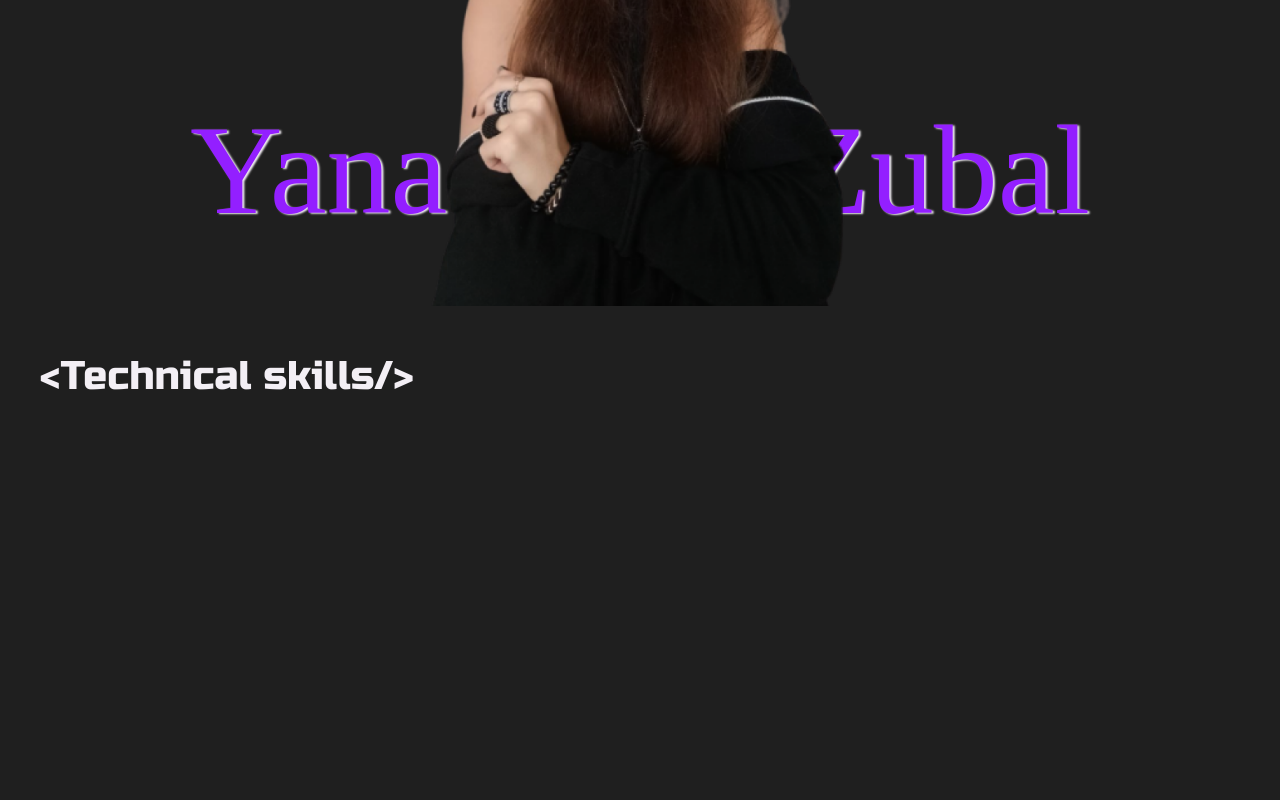
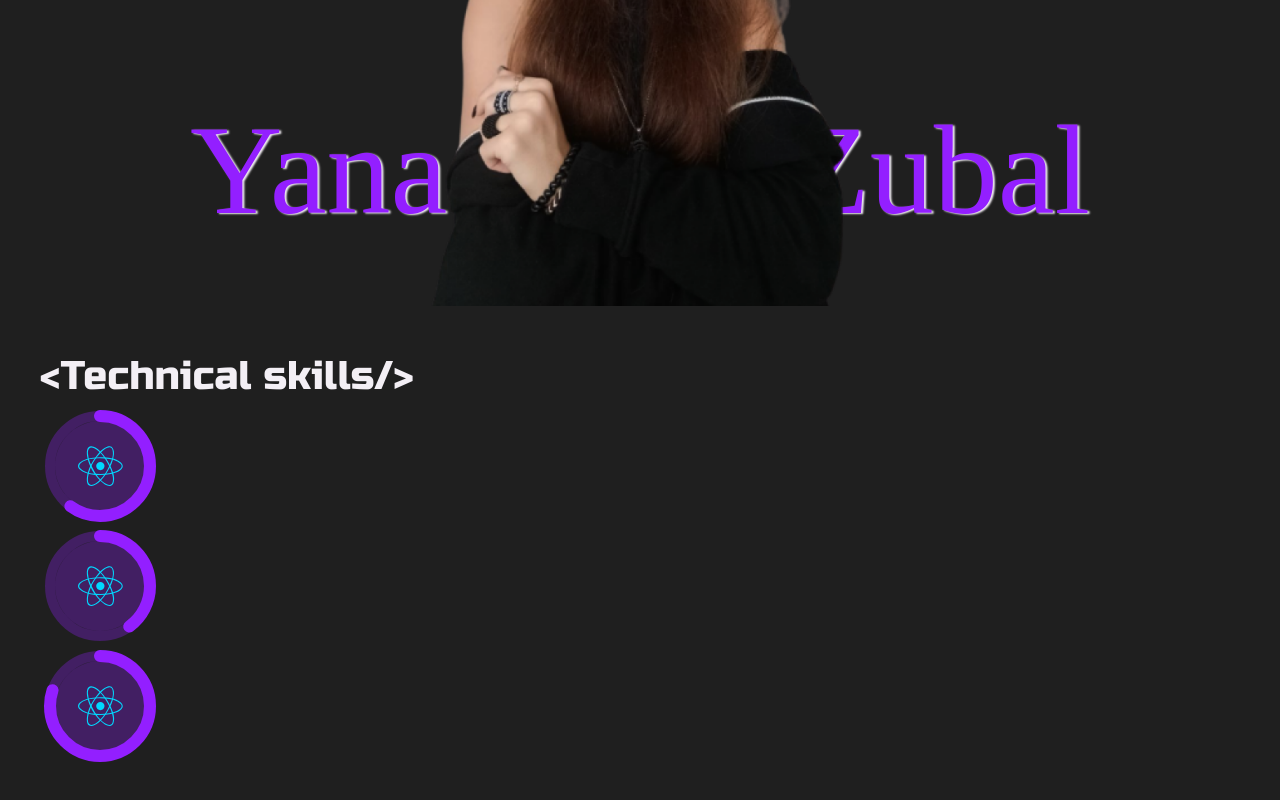
Before and after one commit to ZubalYana/Portfolio, a React (Vite) app: page /about in a window 1280 px wide. Shown: the part 494-1294 px from the top of the page. Built offline with nearby package versions, Linux system fonts and the light colour scheme; a web font is replaced by a local one.

Commit message:
create circle progressbar component, polish the styles

```diff
--- a/package.json
+++ b/package.json
@@ -17,7 +17,9 @@
     "react": "^18.3.1",
     "react-dom": "^18.3.1",
     "react-modal": "^3.16.3",
-    "react-router-dom": "^7.1.1"
+    "react-router-dom": "^7.1.1",
+    "react-slick": "^0.30.3",
+    "slick-carousel": "^1.8.1"
   },
   "devDependencies": {
     "@eslint/js": "^9.17.0",
--- a/src/components/AboutMe/AboutMe.jsx
+++ b/src/components/AboutMe/AboutMe.jsx
@@ -5,6 +5,9 @@ import { faGithub, faInstagram, faTelegram } from '@fortawesome/free-brands-svg-
 import { faEnvelope } from '@fortawesome/free-solid-svg-icons';
 import { faPhone } from '@fortawesome/free-solid-svg-icons';
 import './AboutMe.css';
+import CircleProgressbar from '../CircleProgressbar/CircleProgressbar';
+import reactIcon from '/technologies/react.svg';
+import { icon } from '@fortawesome/fontawesome-svg-core';
 export default function AboutMe() {
   let technicalSkills = [
     {
@@ -12,182 +15,178 @@ export default function AboutMe() {
       icon: '/technologies/html.svg',
       techType: 'Front-End Development',
       description: 'Active use in all projects with 2.5 years of experience.',
+      progress: 90,
     },
     {
       name: 'CSS',
       icon: '/technologies/css.svg',
       techType: 'Front-End Development',
       description: 'An enjoyable and well-experienced technology with 2.5 years of experience.',
+      progress: 85,
     },
     {
       name: 'SCSS',
       icon: '/technologies/scss.svg',
       techType: 'Front-End Development',
       description: 'Used for advanced styling with a focus on reusability and maintainability.',
+      progress: 80,
     },
     {
       name: 'JavaScript',
       icon: '/technologies/javascript.svg',
       techType: 'Front-End & Back-End Development',
       description: 'Core scripting language for dynamic web content, 2.5 years of experience.',
+      progress: 75,
     },
     {
       name: 'Node.js',
       icon: '/technologies/nodeJs.svg',
       techType: 'Back-End Development',
       description: 'JavaScript runtime for building scalable server-side applications.',
+      progress: 70,
     },
     {
       name: 'Bootstrap',
       icon: '/technologies/bootstrap.svg',
       techType: 'Front-End Development',
       description: 'A front-end framework for creating responsive, mobile-first web designs.',
+      progress: 65,
     },
     {
       name: 'MongoDB',
       icon: '/technologies/mongoDB.svg',
       techType: 'Back-End Development',
       description: 'A NoSQL database used for storing unstructured data in a flexible format.',
+      progress: 60,
     },
     {
       name: 'Figma',
       icon: '/technologies/figma.svg',
       techType: 'Design',
       description: 'Design tool for creating user interfaces, wireframes, and prototypes.',
+      progress: 75,
     },
     {
       name: 'Multer',
       icon: '/technologies/multer.svg',
       techType: 'Back-End Development',
       description: 'Middleware for handling file uploads in Node.js applications.',
+      progress: 55,
     },
     {
       name: 'ClickUp',
       icon: '/technologies/clickup.png',
       techType: 'Project Management',
       description: 'A productivity platform used for organizing tasks, timelines, and collaboration.',
+      progress: 70,
     },
     {
       name: 'Cookies',
       icon: '/technologies/cookies.svg',
       techType: 'Web Development',
       description: 'Used for storing data on the client-side to manage sessions and preferences.',
+      progress: 65,
     },
     {
       name: 'LocalStorage',
       icon: '/technologies/localStorage.svg',
       techType: 'Web Development',
       description: 'Browser storage mechanism for storing data locally on the user’s device.',
+      progress: 60,
     },
     {
       name: 'Postman',
       icon: '/technologies/postman.svg',
       techType: 'API Testing',
       description: 'A tool for testing APIs, sending requests, and analyzing responses.',
+      progress: 85,
     },
     {
       name: 'Tailwind CSS',
       icon: '/technologies/tailwind.svg',
       techType: 'Front-End Development',
       description: 'A utility-first CSS framework for rapid UI development.',
+      progress: 80,
     },
     {
       name: 'React',
       icon: '/technologies/react.svg',
       techType: 'Front-End Development',
       description: 'A JavaScript library for building user interfaces, primarily for single-page applications.',
+      progress: 70,
     },
     {
       name: 'Express.js',
       icon: '/technologies/express.png',
       techType: 'Back-End Development',
       description: 'A minimalist web framework for Node.js to build RESTful APIs.',
+      progress: 75,
     },
     {
       name: 'Axios',
       icon: '/technologies/axios.png',
       techType: 'Front-End & Back-End Development',
       description: 'A promise-based HTTP client for making requests to APIs.',
+      progress: 85,
     },
     {
       name: 'jQuery',
       icon: '/technologies/jquery.svg',
       techType: 'Front-End Development',
       description: 'A JavaScript library to simplify DOM manipulation and event handling.',
+      progress: 50,
     },
     {
       name: 'Font Awesome',
       icon: '/technologies/fontawesome.svg',
       techType: 'Front-End Development',
       description: 'A library of vector icons and social logos for web projects.',
+      progress: 90,
     },
     {
       name: 'Git/GitHub',
       icon: '/technologies/github.svg',
       techType: 'Version Control',
       description: 'A version control system for tracking changes in code and collaborating with teams.',
+      progress: 80,
     },
-    // {
-    //   name: 'JWT',
-    //   icon: '',
-    //   techType: 'Security',
-    //   description: 'JSON Web Tokens used for secure data transmission between parties.',
-    // },
-    // {
-    //   name: 'Bcrypt',
-    //   icon: '',
-    //   techType: 'Security',
-    //   description: 'A library for hashing passwords and ensuring data security.',
-    // },
-    // {
-    //   name: 'React Routes',
-    //   icon: '',
-    //   techType: 'Front-End Development',
-    //   description: 'A routing library for React that allows navigation between views in a single-page app.',
-    // },
     {
       name: 'Zustand',
       icon: '/technologies/zustand.png',
       techType: 'State Management',
       description: 'A small, fast state-management library for React.',
+      progress: 40,
     },
     {
       name: 'Redux',
       icon: '/technologies/redux.svg',
       techType: 'State Management',
       description: 'A predictable state container for JavaScript apps, useful for large-scale apps.',
+      progress: 60,
     },
-    // {
-    //   name: 'Socket.io',
-    //   icon: '',
-    //   techType: 'Real-Time Communication',
-    //   description: 'A library for real-time, bidirectional communication between web clients and servers.',
-    // },
     {
       name: 'OnRender',
       icon: '/technologies/onrender.png',
       techType: 'Deployment',
       description: 'A platform for deploying and hosting web applications.',
+      progress: 55,
     },
     {
       name: 'Koyeb',
       icon: '/technologies/koyeb.png',
       techType: 'Deployment',
       description: 'Cloud platform for deploying web apps and APIs with ease.',
+      progress: 50,
     },
-    // {
-    //   name: 'JSONPlaceholder',
-    //   icon: '',
-    //   techType: 'API Testing',
-    //   description: 'A free fake online REST API for testing and prototyping.',
-    // },
     {
       name: 'Material UI',
       icon: '/technologies/materialUI.png',
       techType: 'Front-End Development',
       description: 'A popular React UI framework for building modern, responsive, and customizable user interfaces.',
+      progress: 75,
     },
   ];
+
 
   return (
     <div className="wrap w-full min-h-screen bg-customBlack">
@@ -223,9 +222,13 @@ export default function AboutMe() {
         </div>
       </section>
 
-      <section className='w-full h-[100vh] p-10'>
-        <h3 className='sectionTitle'>{'<Technical skills/>'}</h3>
-      </section>
+      <section className="w-full h-[100vh] p-10">
+        <h3 className="sectionTitle">{'<Technical skills/>'}</h3>
+        <CircleProgressbar icon={reactIcon} progress="60" />
+        <CircleProgressbar icon={reactIcon} progress="40" />
+        <CircleProgressbar icon={reactIcon} progress="80" />
+
+        </section>
     </div>
   );
 }
--- /dev/null
+++ b/src/components/CircleProgressbar/CircleProgressbar.css
@@ -0,0 +1,51 @@
+.circle-progressbar {
+    position: relative;
+    width: 120px;
+    height: 120px;
+  }
+
+  .circle-progressbar__svg {
+    position: absolute;
+    top: 0;
+    left: 0;
+    width: 100%;
+    height: 100%;
+    transform: rotate(-90deg);
+    z-index: 15;
+  }
+
+  .circle-progressbar__background {
+    fill: none;
+    stroke: rgba(147, 31, 255, 0.3);
+    stroke-width: 10;
+    z-index: 15;
+  }
+
+  .circle-progressbar__progress {
+    fill: none;
+    stroke: #931FFF;
+    stroke-width: 12;
+    stroke-linecap: round;
+    transition: stroke-dashoffset 0.3s ease-in-out;
+    z-index: 15;
+  }
+
+  .circle-progressbar__icon {
+    position: relative;
+    z-index: 1;
+    width: 75%;
+    height: 75%;
+    background: rgba(147, 31, 255, 0.3);
+    border-radius: 50%;
+    display: flex;
+    align-items: center;
+    justify-content: center;
+    top: 50%;
+    left: 50%;
+    transform: translate(-50%, -50%);
+  }
+
+  .circle-progressbar__icon img {
+    width: 45px;
+    height: 45px;
+  }
--- /dev/null
+++ b/src/components/CircleProgressbar/CircleProgressbar.jsx
@@ -0,0 +1,47 @@
+import React from 'react';
+import PropTypes from 'prop-types';
+import './CircleProgressbar.css';
+
+const CircleProgressbar = ({ icon, progress }) => {
+  const circleRadius = 50;
+  const circleCircumference = 2 * Math.PI * circleRadius;
+
+  const progressOffset = circleCircumference - (progress / 100) * circleCircumference;
+
+  return (
+    <div className="circle-progressbar">
+      <svg
+        className="circle-progressbar__svg"
+        viewBox="0 0 120 120"
+        xmlns="http://www.w3.org/2000/svg"
+      >
+        <circle
+          cx="60"
+          cy="60"
+          r={circleRadius}
+          className="circle-progressbar__background"
+        />
+        <circle
+          cx="60"
+          cy="60"
+          r={circleRadius}
+          className="circle-progressbar__progress"
+          style={{
+            strokeDasharray: circleCircumference,
+            strokeDashoffset: progressOffset,
+          }}
+        />
+      </svg>
+      <div className="circle-progressbar__icon">
+        <img src={icon} alt="icon" />
+      </div>
+    </div>
+  );
+};
+
+CircleProgressbar.propTypes = {
+  icon: PropTypes.string.isRequired,
+  progress: PropTypes.number.isRequired,
+};
+
+export default CircleProgressbar;
```
Also changed, not shown: 1 other file (tests, documents, lock files or other folders).
